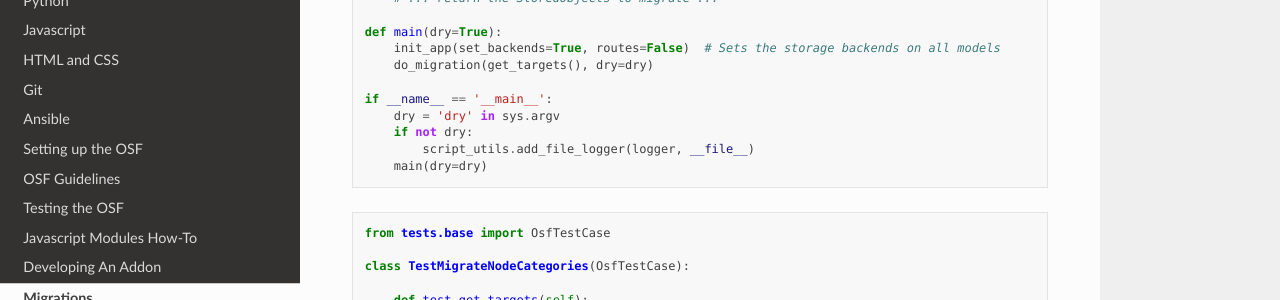
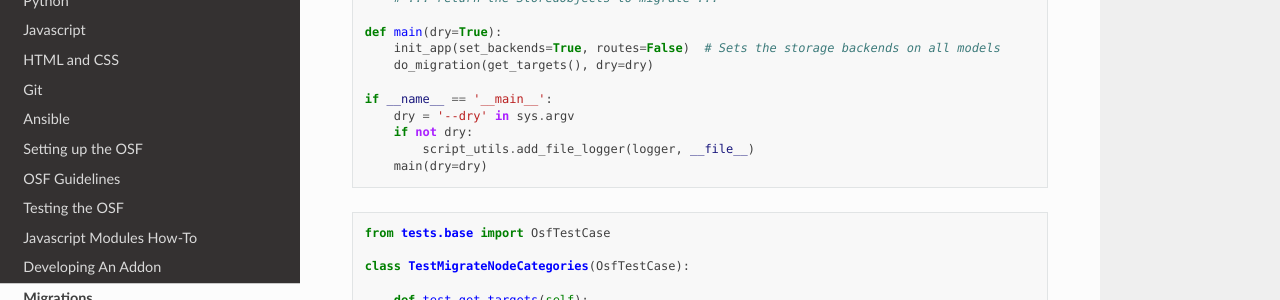
Before and after one commit to CenterForOpenScience/COSDev, a Sphinx documentation site: the page built from docs/osf/migrations.rst, in a window 1280 px wide and 900 px high, scrolled down 524 px. Shown: the part 322-622 px from the top of the window. Built offline with Sphinx 7.4.7 and the Read the Docs theme 2.0.0, drawn with Linux system fonts in a browser that asks for light colours.

Commit message:
Use '--dry' rather than 'dry'

```diff
--- a/docs/osf/migrations.rst
+++ b/docs/osf/migrations.rst
@@ -42,7 +42,7 @@ Below is the skeleton of an example migration.
         do_migration(get_targets(), dry=dry)
 
     if __name__ == '__main__':
-        dry = 'dry' in sys.argv
+        dry = '--dry' in sys.argv
         if not dry:
             script_utils.add_file_logger(logger, __file__)
         main(dry=dry)
```
